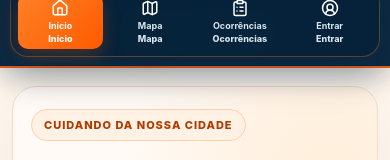
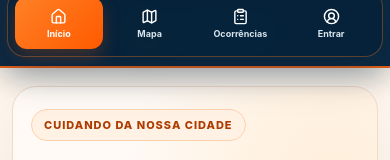
Before and after one commit to Lukzinhoo/meu-bairro., a React (Vite) app: page / in a window 390 px wide. Shown: the top 160 px of the page. Built offline with nearby package versions, Linux system fonts and the light colour scheme; no server answers; the database is empty.

Commit message:
Corrige cabeçalho no celular

```diff
--- a/src/CabecalhoProfissional.css
+++ b/src/CabecalhoProfissional.css
@@ -1,5 +1,3 @@
-
-
 .cabecalho {
   min-height: 74px !important;
   padding: 9px max(24px, calc((100vw - 1440px) / 2)) !important;
@@ -24,6 +22,8 @@
   align-items: center !important;
   gap: 12px !important;
   text-decoration: none !important;
+  visibility: visible !important;
+  opacity: 1 !important;
 }
 
 .cabecalho .logo-imagem {
@@ -79,6 +79,7 @@
   gap: 8px !important;
   font-size: 13px !important;
   font-weight: 750 !important;
+  line-height: 1.1 !important;
   text-decoration: none !important;
   transition:
     color 180ms ease,
@@ -108,29 +109,58 @@
   flex-shrink: 0 !important;
 }
 
+/* Impede textos duplicados criados por outros arquivos CSS */
+.cabecalho .menu a::before,
+.cabecalho .menu a::after {
+  content: none !important;
+  display: none !important;
+}
+
+/* Celulares e tablets */
 @media (max-width: 768px) {
-  .cabecalho {
+  .aplicacao {
+    padding-bottom: 88px !important;
+  }
+
+  .aplicacao .cabecalho {
     min-height: 68px !important;
     padding: 8px 16px !important;
+    position: sticky !important;
+    top: 0 !important;
+    display: flex !important;
+    align-items: center !important;
     justify-content: center !important;
+    gap: 0 !important;
   }
 
-  .cabecalho .logo-imagem {
+  .aplicacao .cabecalho .logo {
+    max-width: 100% !important;
+    display: inline-flex !important;
+    align-items: center !important;
+    justify-content: center !important;
+    visibility: visible !important;
+    opacity: 1 !important;
+  }
+
+  .aplicacao .cabecalho .logo-imagem {
     width: 48px !important;
     height: 48px !important;
   }
 
-  .cabecalho .logo strong {
+  .aplicacao .cabecalho .logo strong {
     font-size: 17px !important;
   }
 
-  .cabecalho .menu {
+  .aplicacao .cabecalho .menu {
     position: fixed !important;
+    top: auto !important;
     right: 10px !important;
     bottom: calc(9px + env(safe-area-inset-bottom)) !important;
     left: 10px !important;
-    z-index: 2100 !important;
+    z-index: 9999 !important;
     width: auto !important;
+    height: auto !important;
+    margin: 0 !important;
     padding: 7px !important;
     border: 1px solid rgba(255, 129, 38, 0.34) !important;
     border-radius: 18px !important;
@@ -140,30 +170,72 @@
     backdrop-filter: blur(15px) !important;
     display: grid !important;
     grid-template-columns: repeat(4, minmax(0, 1fr)) !important;
+    align-items: stretch !important;
     gap: 5px !important;
   }
 
-  .cabecalho .menu a {
+  .aplicacao .cabecalho .menu a {
     min-width: 0 !important;
     min-height: 52px !important;
+    margin: 0 !important;
     padding: 6px 3px !important;
     border: 0 !important;
+    border-radius: 12px !important;
+    display: inline-flex !important;
     flex-direction: column !important;
+    align-items: center !important;
+    justify-content: center !important;
     gap: 4px !important;
     font-size: 10px !important;
+    font-weight: 750 !important;
+    line-height: 1.1 !important;
+    text-align: center !important;
+    white-space: nowrap !important;
+    overflow: hidden !important;
   }
 
-  .cabecalho .menu a:hover {
+  .aplicacao .cabecalho .menu a:hover {
     transform: none !important;
+  }
+
+  .aplicacao .cabecalho .menu a.menu-ativo,
+  .aplicacao .cabecalho .menu a[aria-current="page"] {
+    border: 0 !important;
+    color: #ffffff !important;
+    background: linear-gradient(135deg, #ff8126, #ff5a00) !important;
+    box-shadow: 0 7px 17px rgba(255, 90, 0, 0.25) !important;
+  }
+
+  .aplicacao .cabecalho .menu a::before,
+  .aplicacao .cabecalho .menu a::after {
+    content: none !important;
+    display: none !important;
   }
 }
 
+/* Celulares pequenos */
 @media (max-width: 390px) {
-  .cabecalho .logo small {
+  .aplicacao .cabecalho {
+    padding: 8px 12px !important;
+  }
+
+  .aplicacao .cabecalho .logo small {
     display: none !important;
   }
 
-  .cabecalho .menu a {
+  .aplicacao .cabecalho .menu {
+    right: 7px !important;
+    left: 7px !important;
+    gap: 3px !important;
+  }
+
+  .aplicacao .cabecalho .menu a {
+    padding: 6px 2px !important;
     font-size: 9px !important;
   }
+
+  .aplicacao .cabecalho .menu a svg {
+    width: 17px !important;
+    height: 17px !important;
+  }
 }
```
